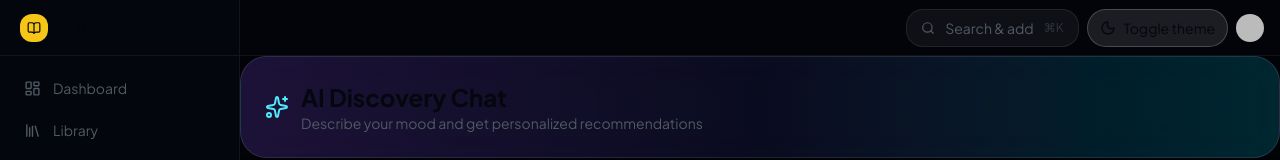
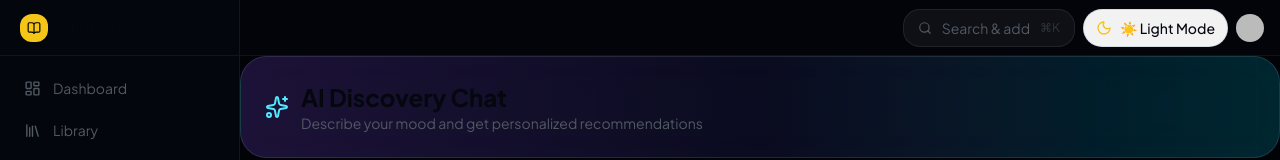
Before and after one commit to mateen212/chronicle, a Next.js app: page /discover/chat in a window 1280 px wide. Shown: the top 160 px of the page. Built offline with nearby package versions, Linux system fonts and the light colour scheme; no server answers; sample sign-in values are in the browser's storage; some icons are missing.

Commit message:
feat: update design for light and dark themes, enhance card styles, and improve theme toggle animations

```diff
--- a/app/globals.css
+++ b/app/globals.css
@@ -138,6 +138,11 @@
   }
   html {
     @apply font-sans;
+  }
+  :root {
+    color-scheme: light;
+  }
+  .dark {
     color-scheme: dark;
   }
   /* Smooth scrolling */
@@ -186,3 +191,15 @@
   transform: translateY(-2px);
   box-shadow: 0 8px 32px rgba(0, 0, 0, 0.4);
 }
+
+/* Light-mode subtle card shadow and border override */
+:root .card-soft {
+  background: var(--card);
+  color: var(--card-foreground);
+  border: 1px solid rgba(16, 24, 40, 0.06);
+  box-shadow: 0 6px 20px rgba(16, 24, 40, 0.06);
+}
+.dark .card-soft {
+  border: 1px solid rgba(255, 255, 255, 0.06);
+  box-shadow: 0 14px 40px rgba(2, 6, 23, 0.6);
+}
--- a/app/layout.tsx
+++ b/app/layout.tsx
@@ -66,7 +66,7 @@ export default function RootLayout({
   children: React.ReactNode;
 }>) {
   return (
-    <html lang="en" suppressHydrationWarning className="dark">
+    <html lang="en" suppressHydrationWarning>
       <body className={`${geistSans.variable} ${jakarta.variable} antialiased font-[family-name:var(--font-jakarta)]`}>
         <Providers>{children}</Providers>
         <PWAInstallPrompt />
--- a/components/common/glass-card.tsx
+++ b/components/common/glass-card.tsx
@@ -8,10 +8,8 @@ type GlassCardProps = {
 export function GlassCard({ children, className }: GlassCardProps) {
   return (
     <div
-      className={cn(
-        "rounded-2xl border border-white/20 bg-white/8 p-4 shadow-[0_16px_40px_rgba(8,15,35,0.35)] backdrop-blur-xl dark:border-white/10 dark:bg-white/5",
-        className,
-      )}
+      className={cn("rounded-2xl p-4 backdrop-blur-sm card-soft", className)}
+      style={{ background: "var(--card)", color: "var(--card-foreground)", borderColor: "var(--border)" }}
     >
       {children}
     </div>
--- a/components/pwa/install-prompt.tsx
+++ b/components/pwa/install-prompt.tsx
@@ -40,8 +40,18 @@ export function PWAInstallPrompt() {
       setTimeout(() => setVisible(true), 3000)
     }
 
+    const installedHandler = () => {
+      setVisible(false)
+      setPrompt(null)
+      setDismissed(true)
+    }
+
     window.addEventListener("beforeinstallprompt", handler)
-    return () => window.removeEventListener("beforeinstallprompt", handler)
+    window.addEventListener("appinstalled", installedHandler)
+    return () => {
+      window.removeEventListener("beforeinstallprompt", handler)
+      window.removeEventListener("appinstalled", installedHandler)
+    }
   }, [dismissed])
 
   async function handleInstall() {
--- a/components/theme-toggle.tsx
+++ b/components/theme-toggle.tsx
@@ -2,18 +2,39 @@
 
 import { Moon, Sun } from "lucide-react";
 import { useTheme } from "next-themes";
+import { useEffect, useState } from "react";
+import { motion } from "framer-motion";
 
 export function ThemeToggle() {
   const { resolvedTheme, setTheme } = useTheme();
+  const [mounted, setMounted] = useState(false);
+
+  useEffect(() => setMounted(true), []);
+
+  if (!mounted) return null;
+
+  const isDark = resolvedTheme === "dark";
 
   return (
-    <button
-      onClick={() => setTheme(resolvedTheme === "dark" ? "light" : "dark")}
-      className="inline-flex items-center gap-2 rounded-full border border-white/20 bg-white/10 px-3 py-2 text-sm"
+    <motion.button
+      onClick={() => setTheme(isDark ? "light" : "dark")}
+      className="inline-flex items-center gap-3 rounded-full border px-3 py-2 text-sm"
+      initial={{ opacity: 0, y: -6 }}
+      animate={{ opacity: 1, y: 0 }}
+      transition={{ duration: 0.18 }}
+      aria-pressed={isDark}
+      aria-label={isDark ? "Switch to light mode" : "Switch to dark mode"}
       type="button"
+      style={{
+        background: "var(--card)",
+        color: "var(--foreground)",
+        borderColor: "var(--border)",
+      }}
     >
-      {resolvedTheme === "dark" ? <Sun className="h-4 w-4" /> : <Moon className="h-4 w-4" />}
-      Toggle theme
-    </button>
+      <span className="flex items-center gap-2">
+        {isDark ? <Sun className="h-4 w-4 text-[#F5C518]" /> : <Moon className="h-4 w-4 text-[#F5C518]" />}
+        <span className="text-sm font-medium">{isDark ? "🌙 Dark Mode" : "☀️ Light Mode"}</span>
+      </span>
+    </motion.button>
   );
 }
```
Also changed, not shown: public/manifest.json.
